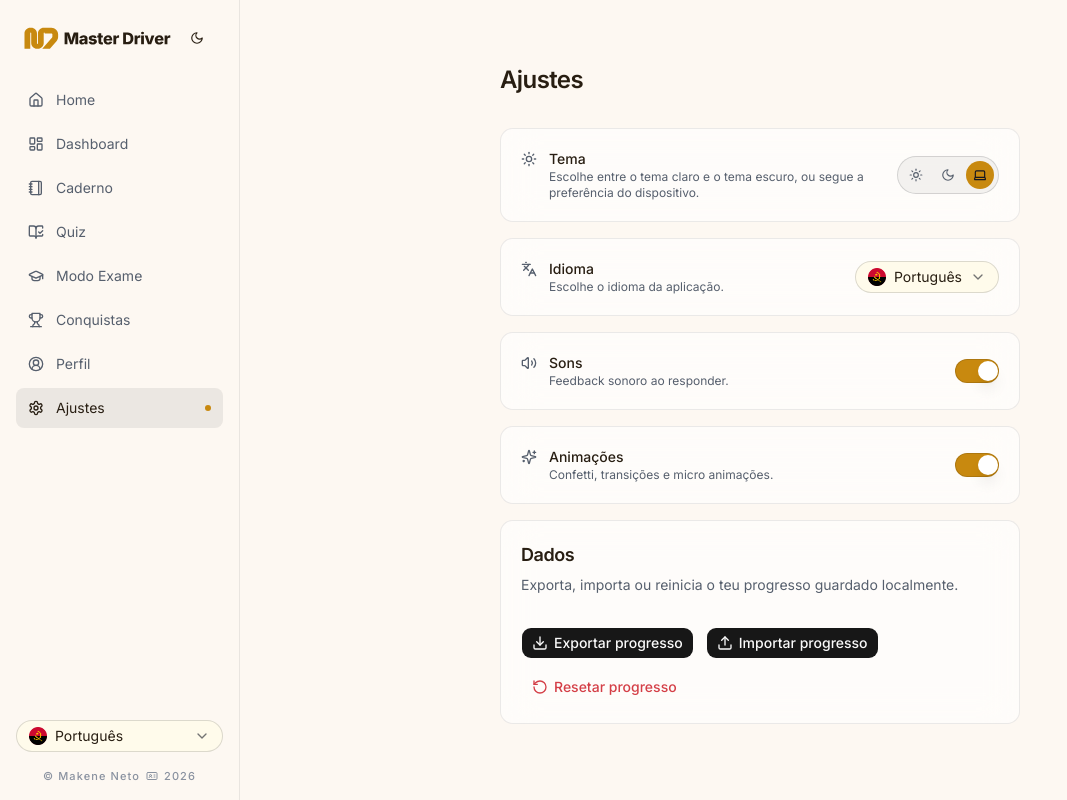
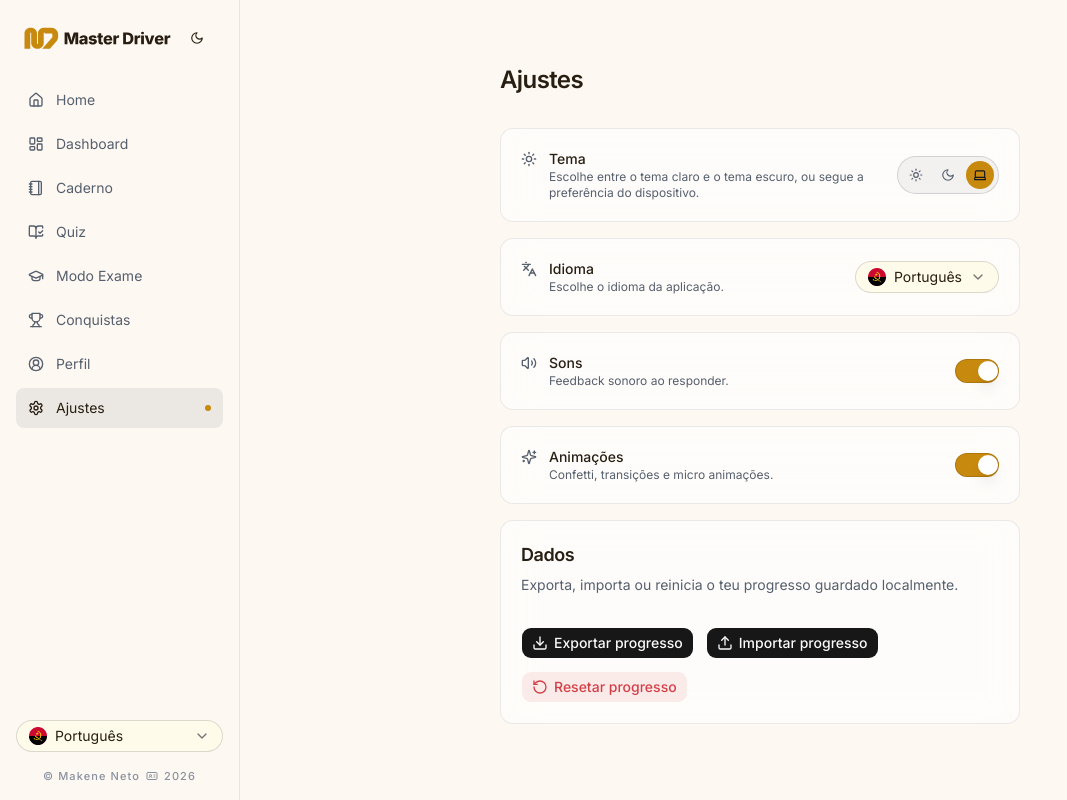
Before and after one commit to makeneto/master-driver, a Next.js app: page /settings in a window 1280 px wide. Shown: the whole page, without its empty margins (0-1067 px from the left). Built offline with nearby package versions, Linux system fonts and the light colour scheme.

Commit message:
feat: update button styles for success and danger variants

```diff
--- a/src/components/ui/button.tsx
+++ b/src/components/ui/button.tsx
@@ -22,8 +22,8 @@ const buttonVariants = cva(
         gold: "text-[var(--color-gold-soft)] hover:bg-[var(--color-gold-soft)]/10",
         teal: "text-[var(--color-teal-soft)] hover:bg-[var(--color-teal-soft)]/10",
         success:
-          "text-[var(--color-success)] hover:bg-[var(--color-success)]/10",
-        danger: "text-[var(--color-danger)] hover:bg-[var(--color-danger)]/10",
+          "text-[var(--color-success)] bg-[var(--color-success)]/9 hover:bg-[var(--color-success)]/18",
+        danger: "text-[var(--color-danger)] bg-[var(--color-danger)]/9 hover:bg-[var(--color-danger)]/18",
       },
       size: {
         default:
```
